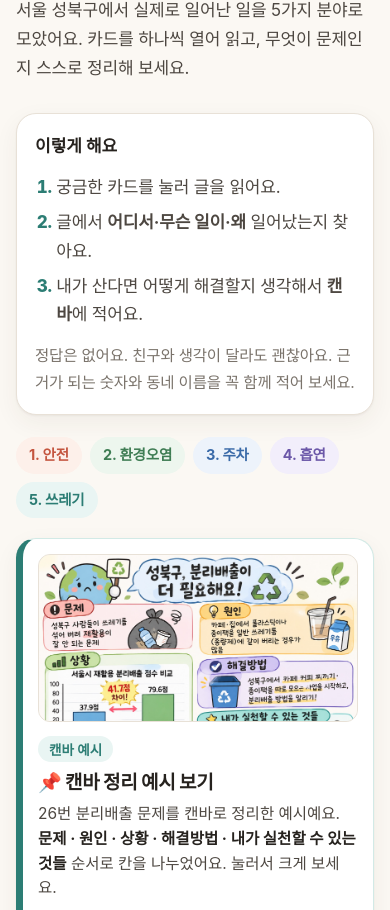
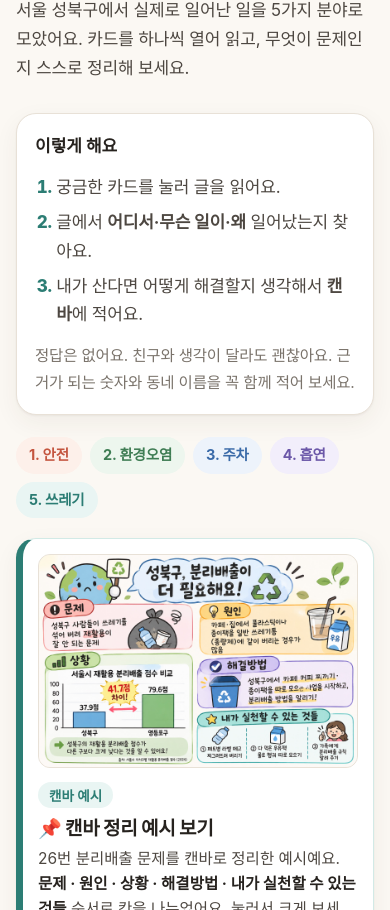
Before and after one commit to rxbin135/seongbuk-issues-board, a plain HTML site: page index.html in a window 390 px wide. Shown: the part 190-1100 px from the top of the page. Drawn offline with Linux system fonts and the light colour scheme.

Commit message:
각주: 썸네일 대체텍스트 정리, 모바일 썸네일 비율 고정

```diff
--- a/index.html
+++ b/index.html
@@ -303,7 +303,7 @@
     .sheet-foot{padding-bottom:calc(14px + env(safe-area-inset-bottom))}
     .nav-btn{padding:12px 14px;font-size:15px}
     .example{margin-top:20px;flex-wrap:wrap;gap:14px;padding:15px}
-    .example .thumb{width:100%;height:168px;border-radius:12px}
+    .example .thumb{width:100%;height:auto;aspect-ratio:3/2;border-radius:12px}
     .example .ebody{flex:1 1 100%}
     .example .ebody .bdesc{font-size:15.5px}
     .example .go{font-size:14px;padding:9px 15px}
@@ -347,7 +347,7 @@
 
     <button class="example" id="exampleBtn" type="button" aria-haspopup="dialog" aria-controls="imgOverlay">
       <span class="thumb">
-        <img src="./canva-example.jpg" width="1536" height="1024" alt="성북구 분리배출 문제를 캔바로 정리한 예시 포스터 미리보기" decoding="async">
+        <img src="./canva-example.jpg" width="1536" height="1024" alt="" decoding="async">
       </span>
       <span class="ebody">
         <span class="tag">캔바 예시</span>
```
